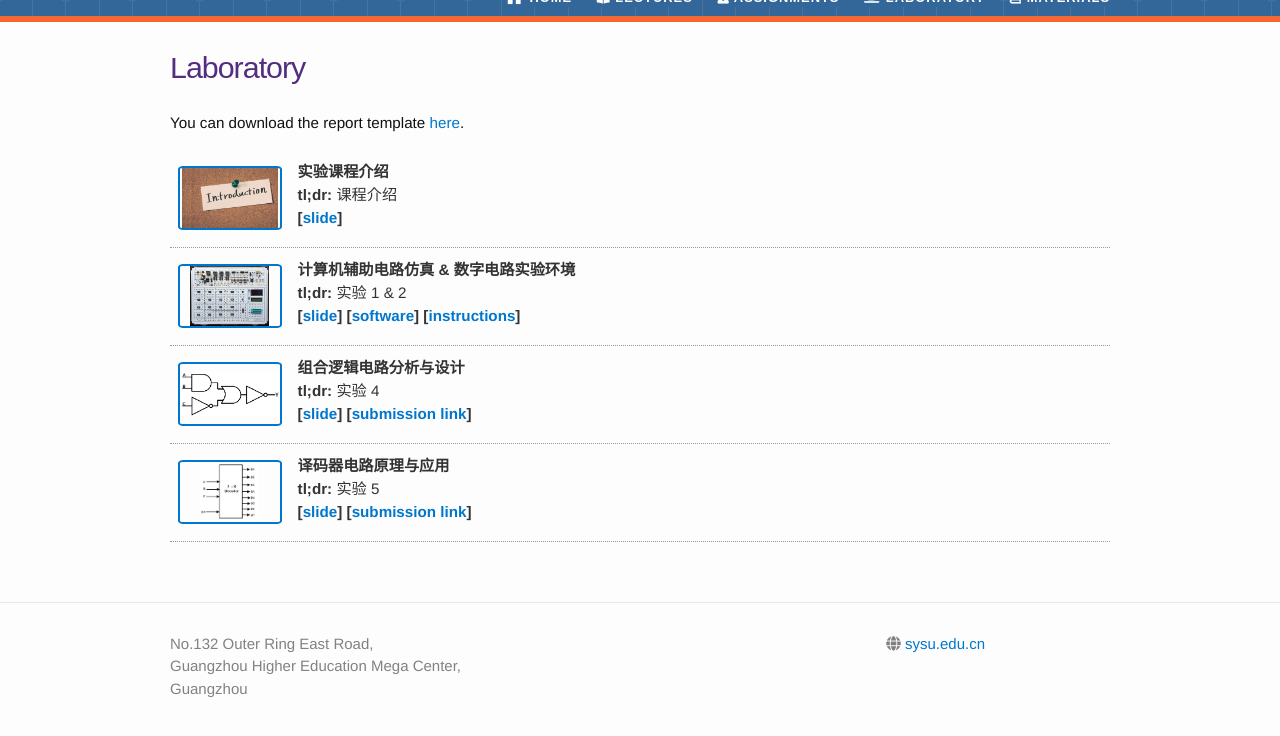
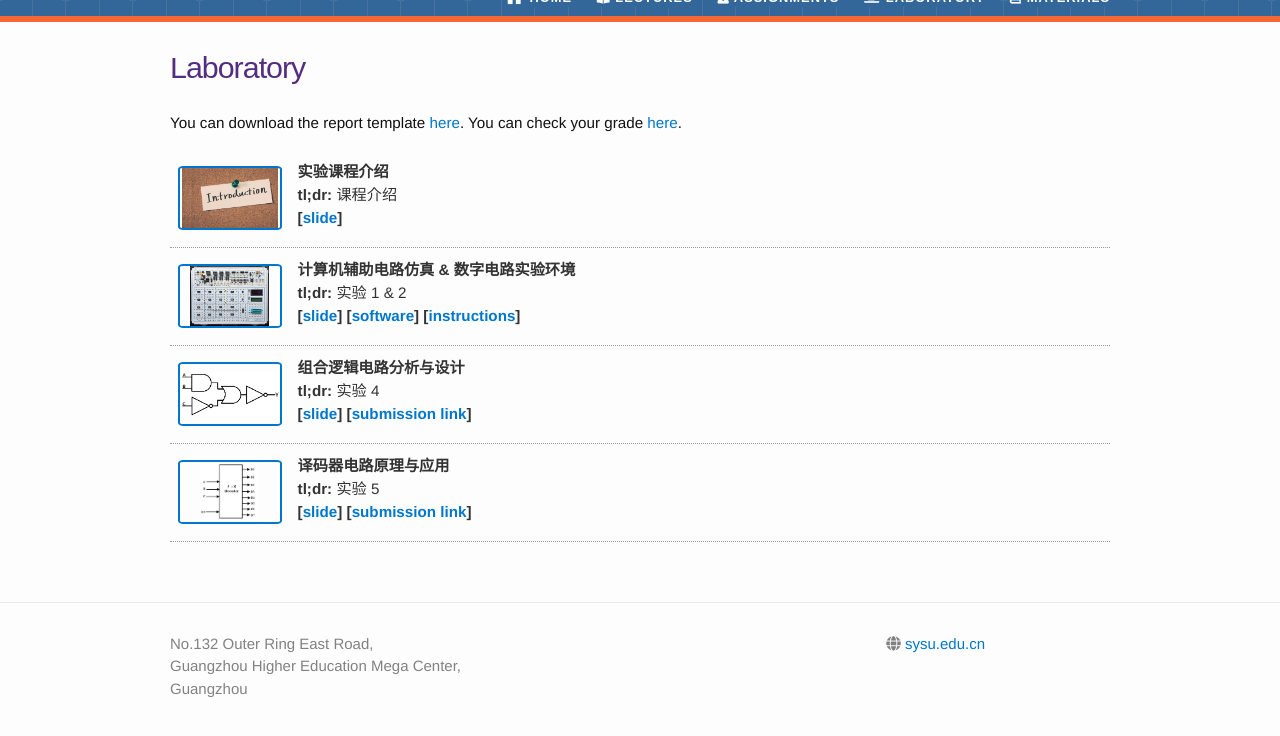
Before and after one commit to huangqy89/dc-2025, a Jekyll site: the page built from laboratories.md, in a window 1280 px wide, cut to the strip 124-860 px from the top of the page. Built offline with Jekyll 4.4.1, drawn with Linux system fonts in a browser that asks for light colours; nearby versions of some CDN libraries; some web fonts are replaced.

Commit message:
Add QR code

```diff
--- a/laboratories.md
+++ b/laboratories.md
@@ -4,3 +4,4 @@ title: Laboratory
 permalink: /laboratories/
 ---
 You can download the report template [here](/dc-2025/static_files/laboratory/数字电路与逻辑设计实验报告模板.docx).
+You can check your grade [here](/_images/QR_code.png).
```
Also changed, not shown: Gemfile.lock (deleted), _images/QR_code.png (added).
